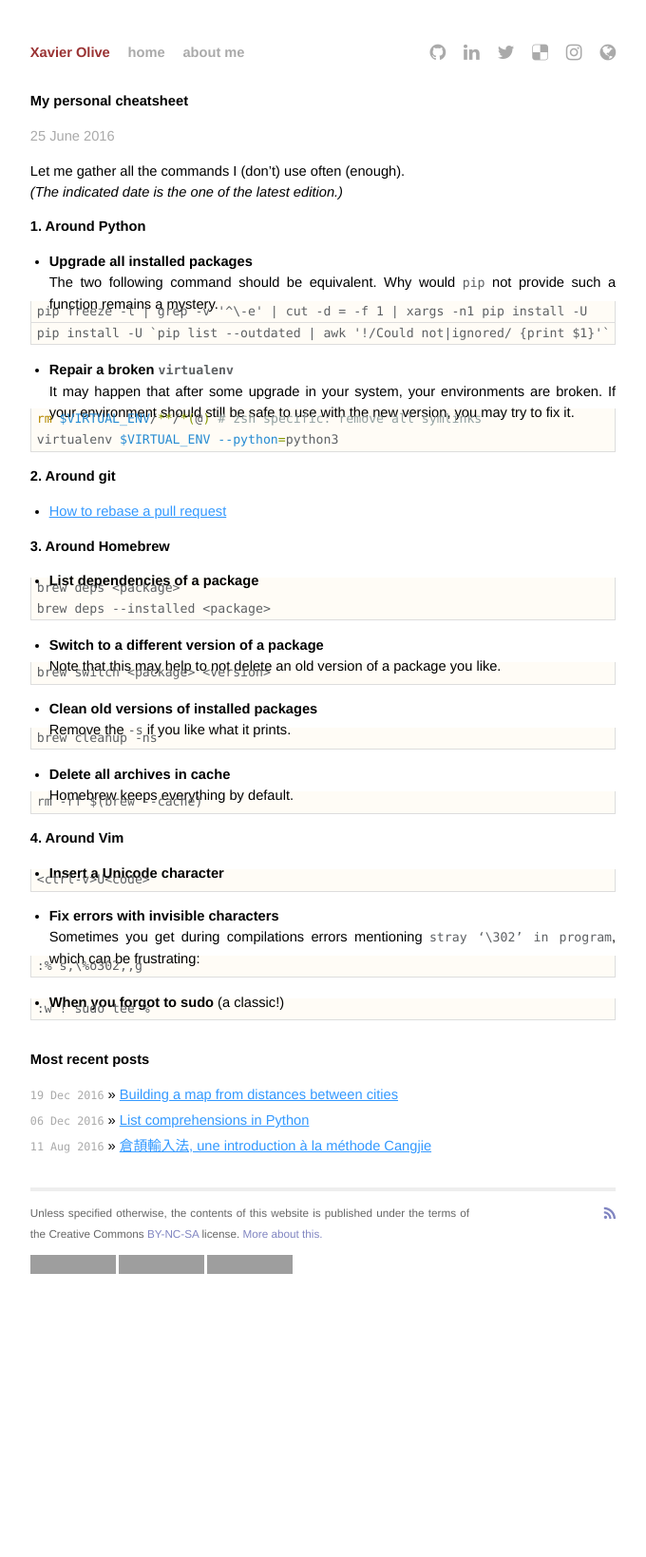
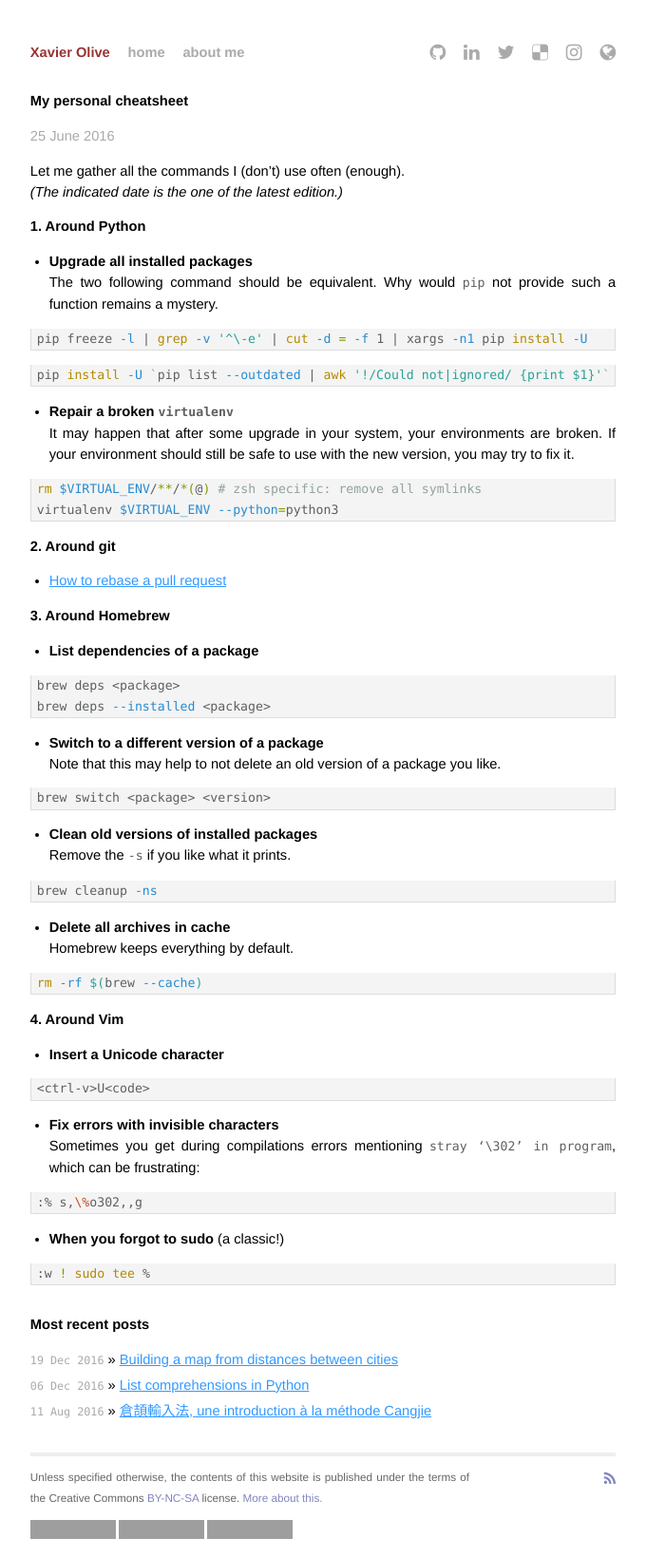
Before and after one commit to xoolive/xoolive.github.io, a Jekyll site: the page built from _posts/2016-06-25-my-personal-cheatsheet.md, in a window 1280 px wide. Shown: the whole page at 95% size, without its empty margins (300-980 px from the left). Built offline with Jekyll 4.4.1, drawn with Linux system fonts in a browser that asks for light colours; nearby versions of some CDN libraries; before the commit the page ends 1360 px from its top, so only the background shows below that; grey boxes are pictures that could not be loaded.

Commit message:
update stylesheet

```diff
--- a/_posts/2016-06-25-my-personal-cheatsheet.md
+++ b/_posts/2016-06-25-my-personal-cheatsheet.md
@@ -13,10 +13,10 @@ Let me gather all the commands I (don't) use often (enough).
 - **Upgrade all installed packages**
   The two following command should be equivalent. Why would `pip` not provide such a function remains a mystery.
 
-~~~
+~~~zsh
 pip freeze -l | grep -v '^\-e' | cut -d = -f 1 | xargs -n1 pip install -U
 ~~~
-~~~
+~~~zsh
 pip install -U `pip list --outdated | awk '!/Could not|ignored/ {print $1}'`
 ~~~
 
@@ -36,7 +36,7 @@ virtualenv $VIRTUAL_ENV --python=python3
 
 - **List dependencies of a package**
 
-~~~
+~~~zsh
 brew deps <package>
 brew deps --installed <package>
 ~~~
@@ -44,21 +44,21 @@ brew deps --installed <package>
 - **Switch to a different version of a package**
   Note that this may help to not delete an old version of a package you like.
 
-~~~
+~~~zsh
 brew switch <package> <version>
 ~~~
 
 - **Clean old versions of installed packages**
   Remove the `-s` if you like what it prints.
 
-~~~
+~~~zsh
 brew cleanup -ns
 ~~~
 
 - **Delete all archives in cache**
   Homebrew keeps everything by default.
 
-~~~
+~~~zsh
 rm -rf $(brew --cache)
 ~~~
 
@@ -66,19 +66,19 @@ rm -rf $(brew --cache)
 
 - **Insert a Unicode character**
 
-~~~
+~~~zsh
 <ctrl-v>U<code>
 ~~~
 
 - **Fix errors with invisible characters**
   Sometimes you get during compilations errors mentioning `stray ‘\302’ in program`, which can be frustrating:
 
-~~~
+~~~zsh
 :% s,\%o302,,g
 ~~~
 
 - **When you forgot to sudo** (a classic!)
 
-~~~
+~~~zsh
 :w ! sudo tee %
 ~~~
--- a/css/screen.css
+++ b/css/screen.css
@@ -288,6 +288,11 @@ input, textarea {
   border-top-width: 0;
 }
 
+#post .language-zsh pre {
+  background-color: #f4f4f4;
+  margin: 1em 0;
+}
+
 #post .language-python pre {
   background-color: #f4f4f4;
   margin: 1em 0;
```
